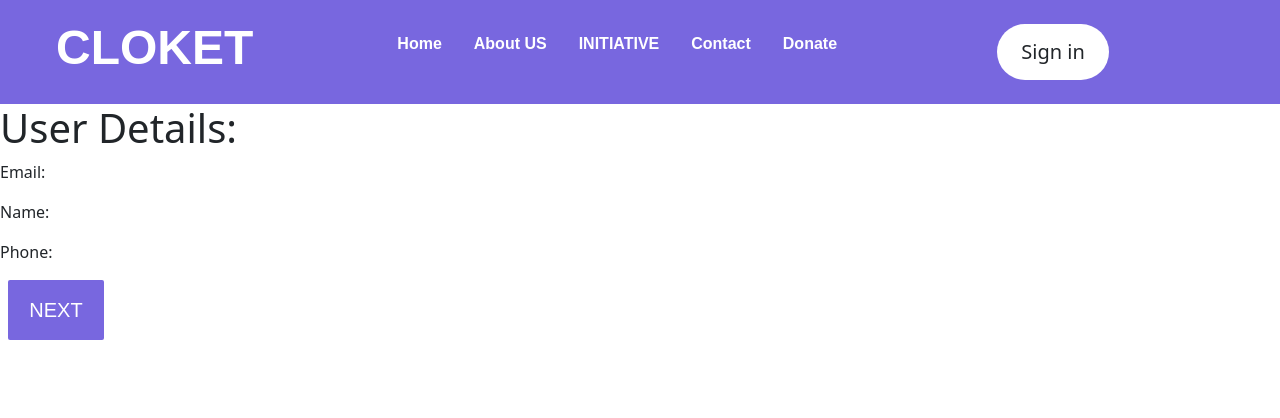
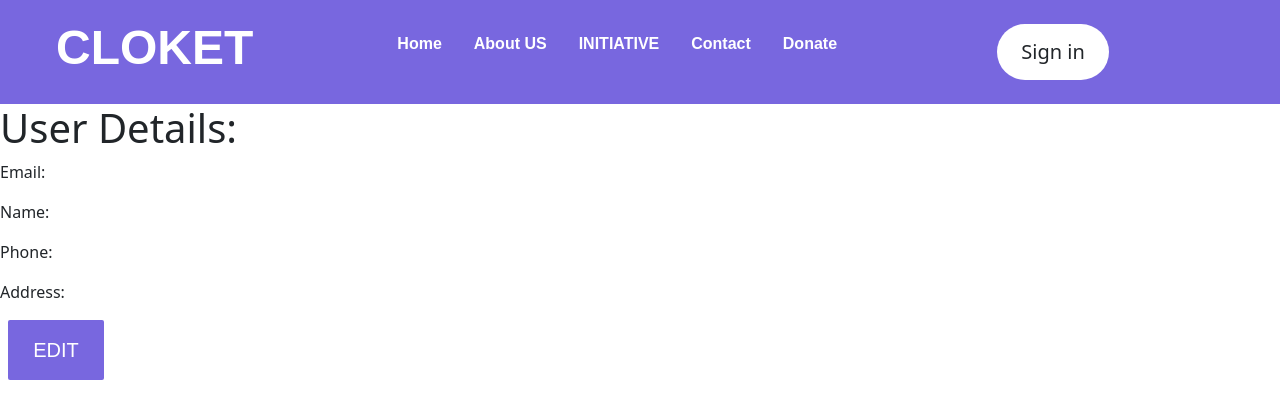
Before and after one commit to thebishalpaul/cloket, a React (Create React App) app: page /userPage in a window 1280 px wide. Shown: the top 418 px of the page. Built offline with nearby package versions, Linux system fonts and the light colour scheme; no server answers; the database is empty.

Commit message:
added address field

```diff
--- a/src/App.js
+++ b/src/App.js
@@ -91,6 +91,7 @@ function App() {
 
   const [name, setName] = useState('');
   const [phone, setPhone] = useState('');
+  const [address, setAddress] = useState("Nill");
 
   const create = (e) => {
     e.preventDefault();
@@ -100,7 +101,8 @@ function App() {
         const ref = doc(db, "users", res.user.uid);
         const docRef = await setDoc(ref, {
           name: name,
-          phone: phone
+          phone: phone,
+          address:address
         })
           .then(() => {
             alert('user created 👍');
--- a/src/components/EditForm.jsx
+++ b/src/components/EditForm.jsx
@@ -1,15 +1,18 @@
 import React, { useState } from 'react'
 import { doc, updateDoc } from "firebase/firestore";
 import { db } from '../firebase'
+
 function EditForm(props) {
-  const [name, setName] = useState("");
-  const [phone, setPhone] = useState("");
+  const [name, setName] = useState(props.data.name);
+  const [phone, setPhone] = useState(props.data.phone);
+  const [address, setAddress] = useState(props.data.address);
 
   function editDoc(params) {
     const ref = doc(db, "users", props.userId);
     updateDoc(ref, {
       name: params.name,
-      phone: params.phone
+      phone: params.phone,
+      address: params.address
     })
       .then(() => {
         console.log("A New Document Field has been added to an existing document");
@@ -17,20 +20,17 @@ function EditForm(props) {
       .catch(error => {
         console.log(error);
       })
-
   }
   return (
     <>
       <h6>Edit Fields</h6>
-      <input type="text" name="" id="" placeholder='name' onChange={(e) => setName(e.target.value)} />
-      <input type="number" name="" id="" placeholder="phone" onChange={(e) =>
-        setPhone(e.target.value)} />
+      <input type="text" name="name" placeholder="name" value={name} onChange={(e) => setName(e.target.value)} />
+      <input type="number" name="phone" value={phone} placeholder="phone" onChange={(e) => setPhone(e.target.value)} />
+      <input type="text" name="address" value={address} placeholder="address" onChange={(e) => setAddress(e.target.value)} />
       <button onClick={() => {
-        editDoc({ name: name, phone: phone })
+        editDoc({ name: name, phone: phone, address:address })
         props.setEdit(false)
       }}>Done</button>
-
-
     </>
   )
 }
--- a/src/components/UserPage.jsx
+++ b/src/components/UserPage.jsx
@@ -44,6 +44,7 @@ function UserPage(props) {
       <p>Email: {props.user.email}</p>
       <p>Name: {data.name}</p>
       <p>Phone: {data.phone}</p>
+      <p>Address: {data.address}</p>
       <button
         type="submit"
         className="bg-Cloket max-lg:w-36 sm:w-24 h-auto
@@ -54,7 +55,7 @@ function UserPage(props) {
         p-3   rounded-sm  "
         onClick={() => setEdit(true)}
       >
-        NEXT
+        EDIT
       </button>
       {edit && <EditForm data={data} setEdit={setEdit} userId={userId} />}
 
```
